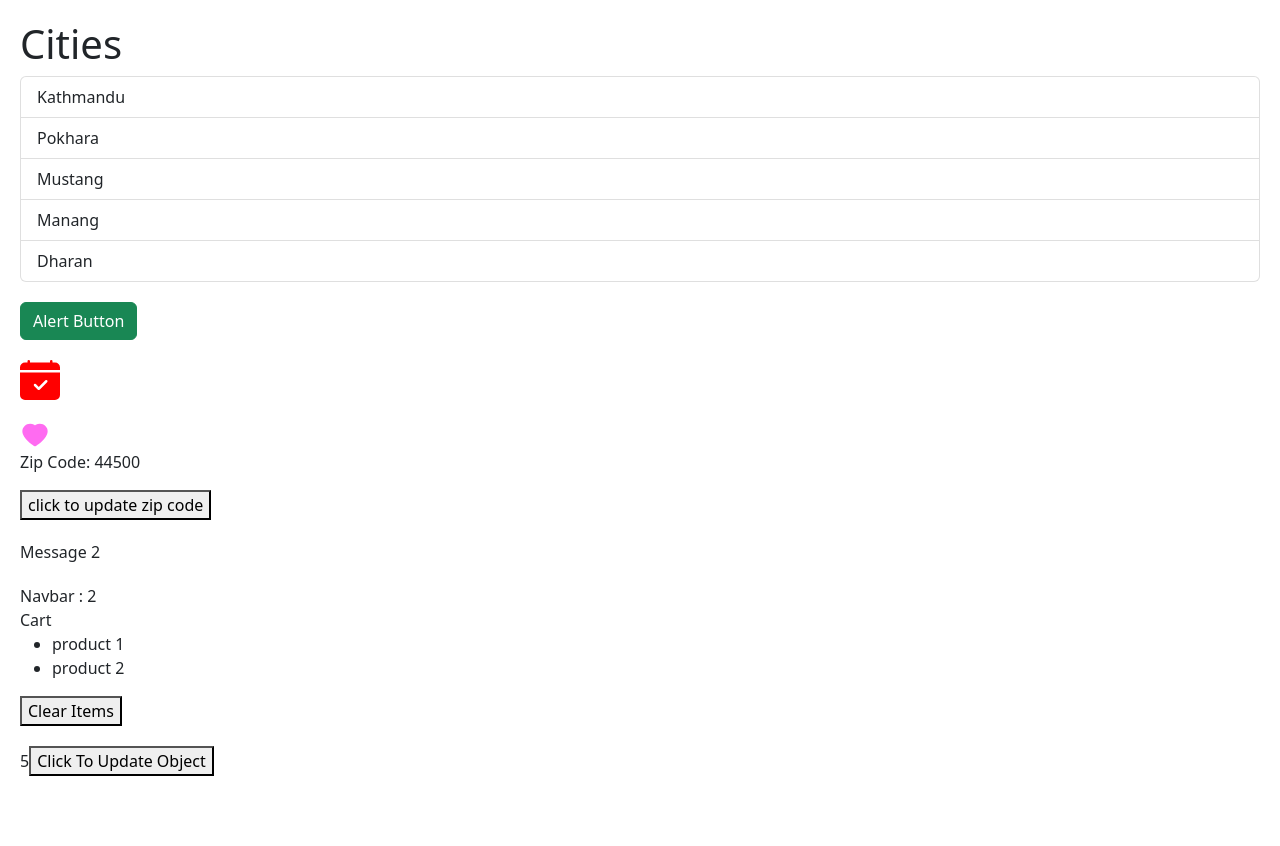
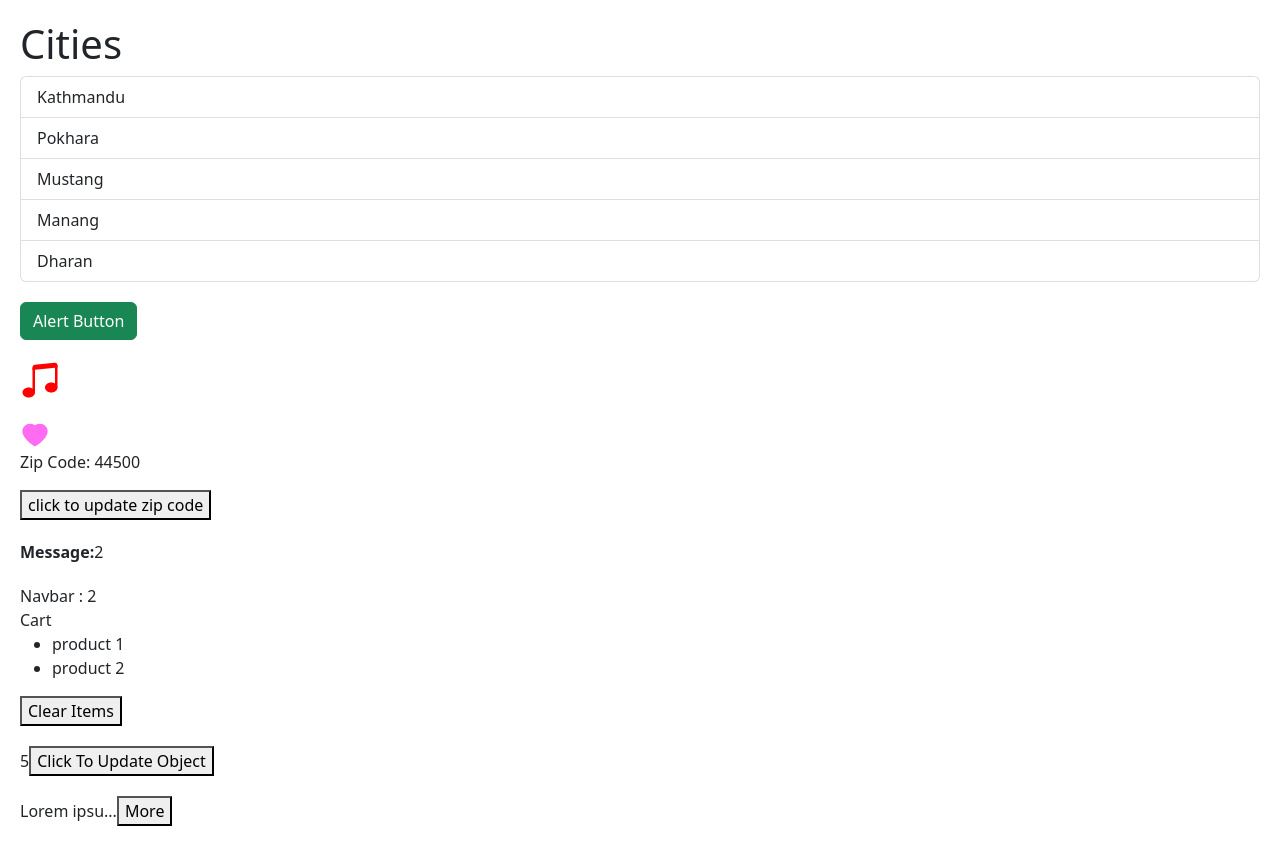
Before and after one commit to AnojAryal/React18-learning, a React (Vite) app in the folder react-app/: page / in a window 1280 px wide. Before the commit the page ends 800 px from the top, so only its background shows below. Built offline with nearby package versions, Linux system fonts and the light colour scheme.

Commit message:
Building an ExpandableText Component

```diff
--- a/react-app/src/App.tsx
+++ b/react-app/src/App.tsx
@@ -9,6 +9,7 @@ import NestedObjects from "./components/NestedObjects";
 import Navbar from "./components/Navbar";
 import Cart from "./components/Cart";
 import UpdatingObjects from "./components/UpdatingObjects";
+import ExpandableComponent from "./components/ExpandableComponent";
 
 function App() {
   const [cartItems, setCartItems] = useState(["product 1", "product 2"]);
@@ -52,6 +53,9 @@ function App() {
       <div style={{ marginTop: "20px" }}>
         <UpdatingObjects />
       </div>
+      <div style={{ marginTop: "20px" }}>
+        <ExpandableComponent />
+      </div>
     </div>
   );
 }
--- /dev/null
+++ b/react-app/src/components/ExpandableComponent.tsx
@@ -0,0 +1,23 @@
+import ExpandableText from "./ExpandableText";
+
+function ExpandableComponent() {
+  return (
+    <div>
+      <ExpandableText maxChars={10}>
+        Lorem ipsum dolor sit amet consectetur adipisicing elit. Maiores aliquam
+        suscipit, eaque blanditiis sed illo rem dolorum eligendi saepe. Totam
+        adipisci ea enim corrupti aliquid illum iste iusto. Recusandae officiis
+        placeat unde cupiditate ea. Commodi non iure corporis, porro nam in
+        obcaecati et consectetur adipisci impedit sint qui eligendi illum
+        dignissimos voluptatibus officiis quasi laboriosam debitis? Magni sequi
+        debitis officia reiciendis enim nobis rem quam perspiciatis, accusantium
+        cum. Exercitationem delectus sint quia placeat eveniet maxime cum iste
+        quidem sunt distinctio asperiores omnis reprehenderit corrupti sed
+        possimus repudiandae officia odio laborum rem sit mollitia, ratione eum
+        tempora? Corporis asperiores debitis iure.
+      </ExpandableText>
+    </div>
+  );
+}
+
+export default ExpandableComponent;
--- /dev/null
+++ b/react-app/src/components/ExpandableText.tsx
@@ -0,0 +1,25 @@
+import React from "react";
+import { useState } from "react";
+
+interface Props {
+  children: string;
+  maxChars?: number;
+}
+
+const ExpandableText = ({ children, maxChars = 100 }: Props) => {
+  const [isExpanded, setExpanded] = useState(false);
+
+  if (children.length <= maxChars) return <p>{children}</p>;
+
+  const text = isExpanded ? children : children.substring(0, maxChars);
+  return (
+    <p>
+      {text}...
+      <button onClick={() => setExpanded(!isExpanded)}>
+        {isExpanded ? "Less" : "More"}
+      </button>
+    </p>
+  );
+};
+
+export default ExpandableText;
--- a/react-app/src/components/Icons.tsx
+++ b/react-app/src/components/Icons.tsx
@@ -1,10 +1,10 @@
 import React from "react";
-import { BsFillCalendarCheckFill } from "react-icons/bs";
+import { BsMusicNoteBeamed } from "react-icons/bs";
 
 export default function Icons() {
   return (
     <div>
-      <BsFillCalendarCheckFill color="red" size={40} />
+      <BsMusicNoteBeamed color="red" size={40} />
     </div>
   );
 }
--- a/react-app/src/components/Message.tsx
+++ b/react-app/src/components/Message.tsx
@@ -3,7 +3,12 @@ let count = 0;
 const Message = () => {
   console.log("message called", count);
   count++;
-  return <div>Message {count}</div>;
+  return (
+    <div>
+      <strong>Message:</strong>
+      {count}
+    </div>
+  );
 };
 
 export default Message;
```
